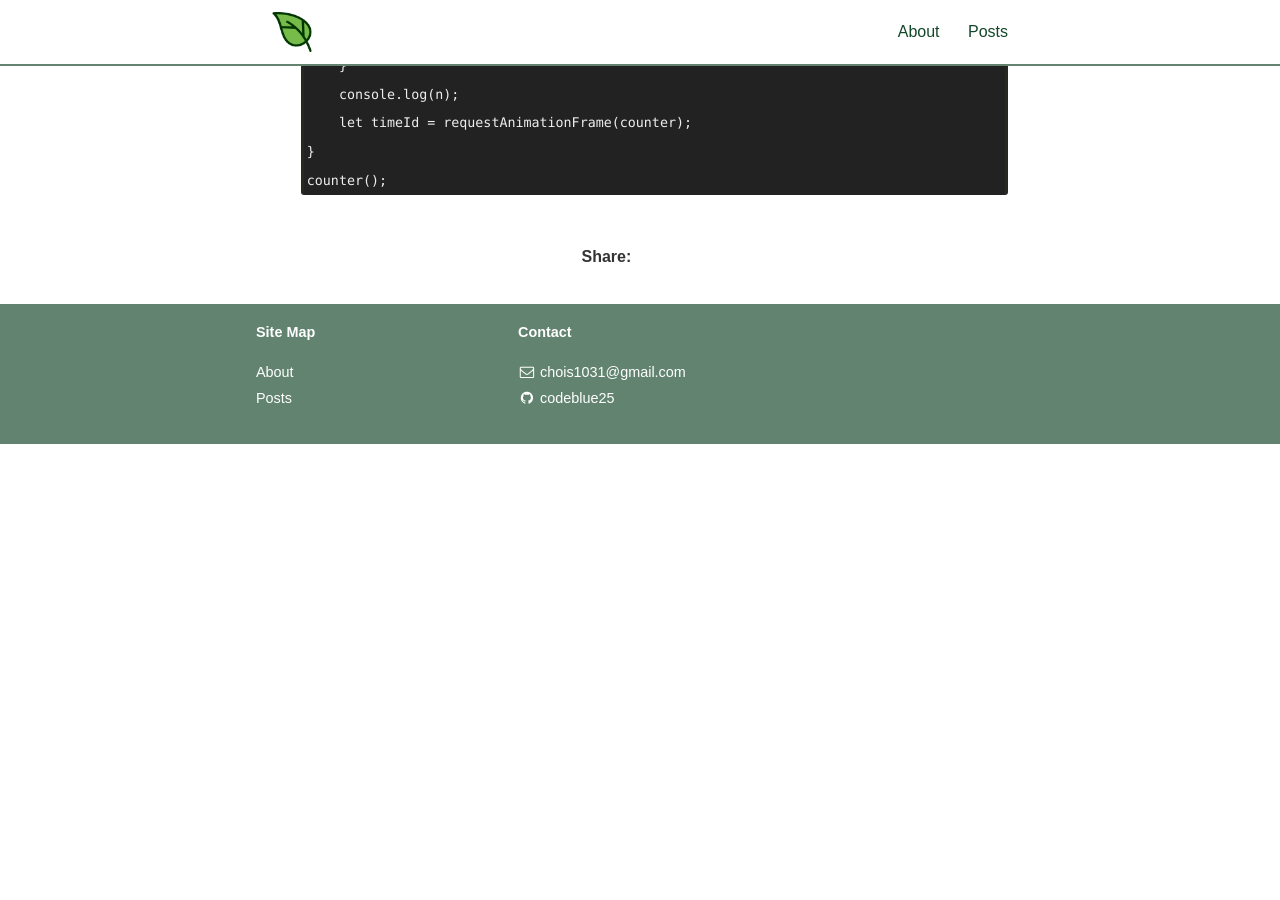
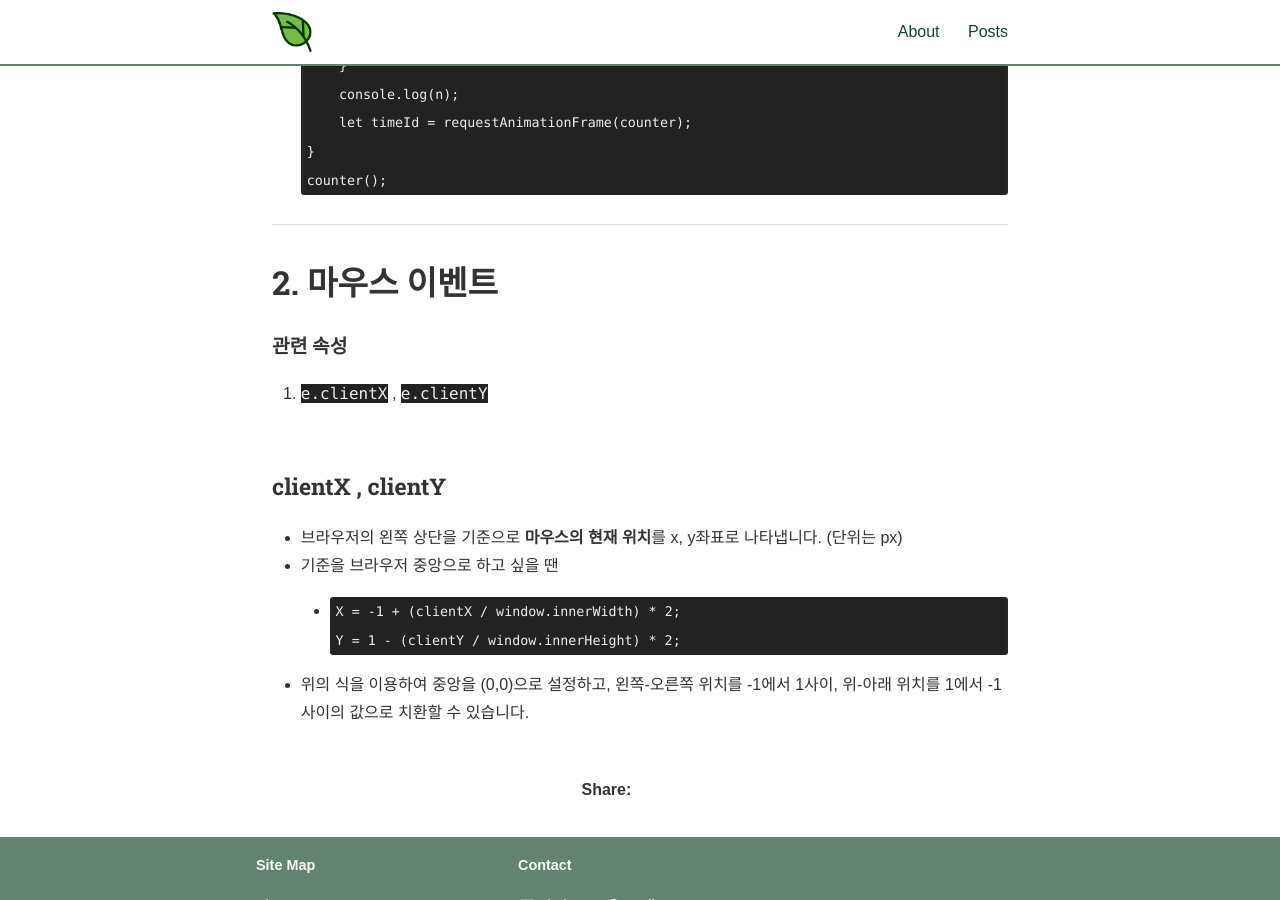
Before and after one commit to codeblue25/codeblue25.github.io, a Jekyll site: the page built from _posts/2021-03-15-js interactive.md, in a window 1280 px wide and 900 px high, scrolled down 2790 px. Built offline with Jekyll 4.4.1, drawn with Linux system fonts in a browser that asks for light colours; nearby versions of some CDN libraries; some web fonts are replaced; a style sheet for code colours, icons or effects is not loaded; before the commit the page ends 3234 px from its top, so only the background shows below that.

Commit message:
JavaScript Interactive Web
마우스 이벤트 속성 clientX, clientY

````diff
--- a/_posts/2021-03-15-js interactive.md
+++ b/_posts/2021-03-15-js interactive.md
@@ -45,7 +45,7 @@ categories: JavaScript
 
 <h1>2. 타이밍 이벤트</h1>
 
-<h4>관련 속성, 메소드</h4>
+<h4>관련 함수</h4>
 
 1. `setTimeout`
 2. `setInterval`
@@ -101,3 +101,23 @@ categories: JavaScript
   }
   counter();
   ```
+
+  ---
+
+<h1>2. 마우스 이벤트</h1>
+
+<h4>관련 속성</h4>
+
+1. `e.clientX` , `e.clientY`
+
+<br/>
+
+<h3>clientX , clientY</h3>
+
+* 브라우저의 왼쪽 상단을 기준으로 **마우스의 현재 위치**를 x, y좌표로 나타냅니다. (단위는 px)
+* 기준을 브라우저 중앙으로 하고 싶을 땐
+  * ```javascript
+    X = -1 + (clientX / window.innerWidth) * 2;
+    Y = 1 - (clientY / window.innerHeight) * 2;
+    ```
+* 위의 식을 이용하여 중앙을 (0,0)으로 설정하고, 왼쪽-오른쪽 위치를 -1에서 1사이, 위-아래 위치를 1에서 -1사이의 값으로 치환할 수 있습니다.
````
